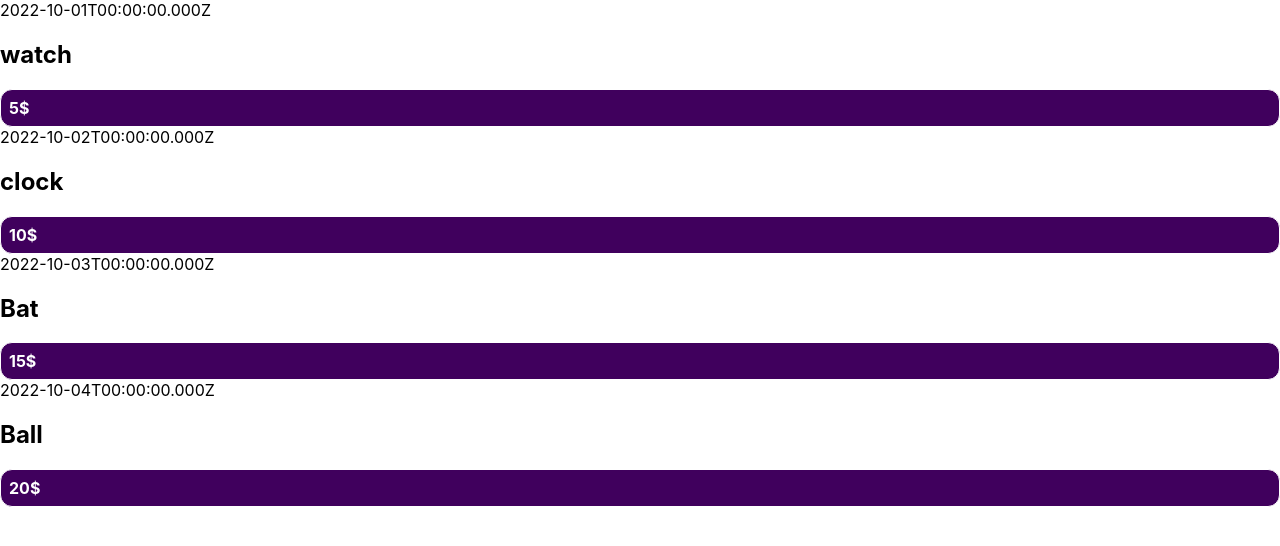
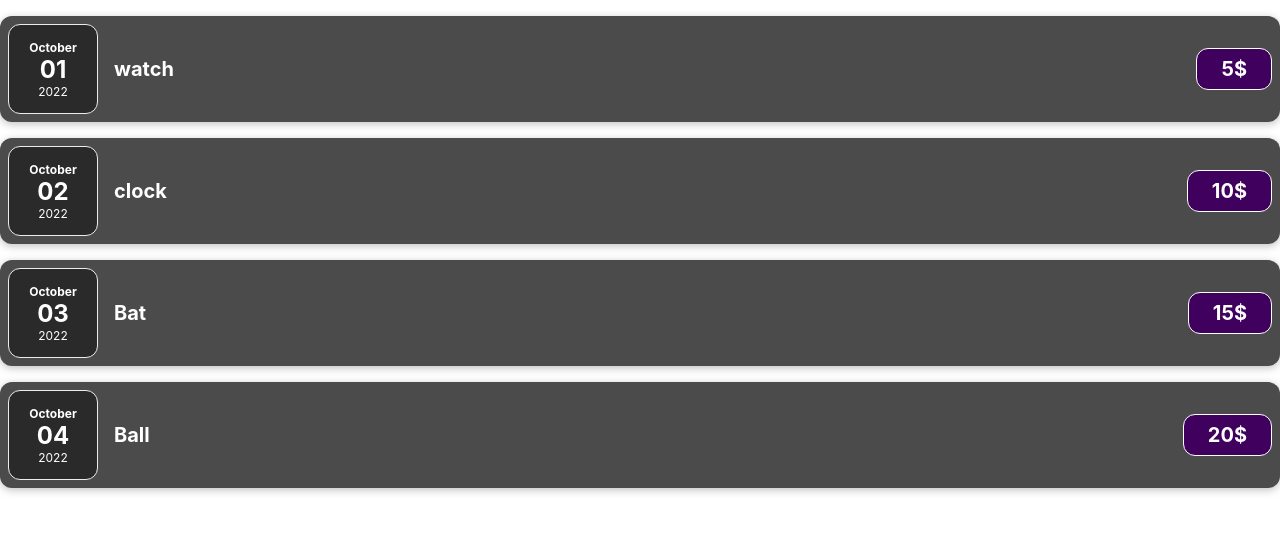
Before and after one commit to Maheeb/react_practice, a React (Create React App) app: page / in a window 1280 px wide. Shown: the top 546 px of the page. Built offline with nearby package versions, Linux system fonts and the light colour scheme.

Commit message:
Components and essentials css added

```diff
--- /dev/null
+++ b/src/components/ExpenseDate.css
@@ -0,0 +1,26 @@
+.expense-date {
+    display: flex;
+    flex-direction: column;
+    width: 5.5rem;
+    height: 5.5rem;
+    border: 1px solid #ececec;
+    background-color: #2a2a2a;
+    color: white;
+    border-radius: 12px;
+    align-items: center;
+    justify-content: center;
+}
+
+.expense-date__month {
+    font-size: 0.75rem;
+    font-weight: bold;
+}
+
+.expense-date__year {
+    font-size: 0.75rem;
+}
+
+.expense-date__day {
+    font-size: 1.5rem;
+    font-weight: bold;
+}
--- /dev/null
+++ b/src/components/ExpenseDate.js
@@ -0,0 +1,21 @@
+import "./ExpenseDate.css";
+
+const expenseDate= (props) =>{
+
+    const month = props.date.toLocaleString('en-Us',{month:'long'});
+    const day = props.date.toLocaleString('en-Us',{day:'2-digit'});
+    const year = props.date.getFullYear();
+
+    return(
+       <div>
+           <div className={"expense-date"}>
+           <div className={"expense-date__month"}>{month}</div>
+           <div className={"expense-date__day"}>{day}</div>
+           <div className={"expense-date__year"}>{year}</div>
+           </div>
+       </div>
+
+    )
+}
+
+export default expenseDate;
--- a/src/components/ExpenseItem.css
+++ b/src/components/ExpenseItem.css
@@ -1,5 +1,4 @@
-.expense-items
-{
+.expense-item {
     display: flex;
     justify-content: space-between;
     align-items: center;
@@ -9,26 +8,26 @@
     border-radius: 12px;
     background-color: #4b4b4b;
 }
-.expense-item_description
-{
+
+.expense-item__description {
     display: flex;
     flex-direction: column;
     gap: 1rem;
-    align-items:flex-end;
+    align-items: flex-end;
     flex-flow: column-reverse;
     justify-content: flex-start;
     flex: 1;
 }
-.expense-item h2
-{
+
+.expense-item h2 {
     color: #3a3a3a;
     font-size: 1rem;
-    flex:1;
+    flex: 1;
     margin: 0 1rem;
-    color:white;
+    color: white;
 }
-.expense-item_price
-{
+
+.expense-item__price {
     font-size: 1rem;
     font-weight: bold;
     color: white;
@@ -39,11 +38,19 @@
 }
 
 @media (min-width: 580px) {
-    .expense-item_description
-    {
+    .expense-item__description {
         flex-direction: row;
-        align-items:center;
+        align-items: center;
         justify-content: flex-start;
         flex: 1;
     }
+
+    .expense-item__description h2 {
+        font-size: 1.25rem;
+    }
+
+    .expense-item__price {
+        font-size: 1.25rem;
+        padding: 0.5rem 1.5rem;
+    }
 }
--- a/src/components/ExpenseItem.js
+++ b/src/components/ExpenseItem.js
@@ -1,12 +1,17 @@
 import  "./ExpenseItem.css";
+import  ExpenseDate from "./ExpenseDate";
 const expenseItem=(props)=>{
+
+
 
     return(
       <div>
-          <div className="expense-item">{props.date.toISOString()}</div>
-          <div>
-              <h2 className="expense-item_description">{props.title}</h2>
-              <div className="expense-item_price">{props.price}$</div>
+          <div className='expense-item'>
+          <ExpenseDate date={props.date}> </ExpenseDate>
+          <div className='expense-item__description'>
+              <h2 className="">{props.title}</h2>
+              <div className='expense-item__price'>{props.price}$</div>
+          </div>
           </div>
       </div>
     )
```
Also changed, not shown: src/components/Expenses.js (added).
